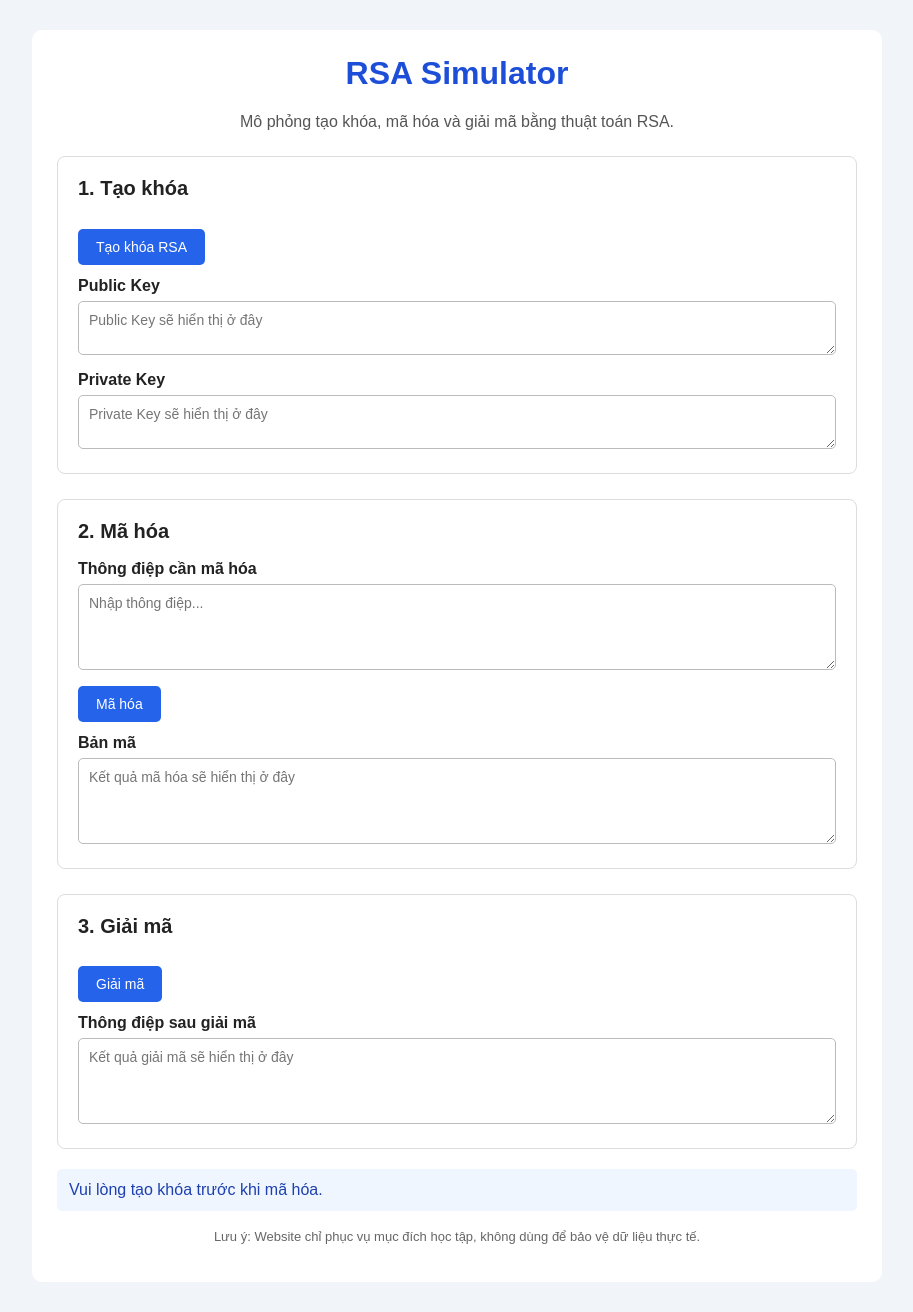
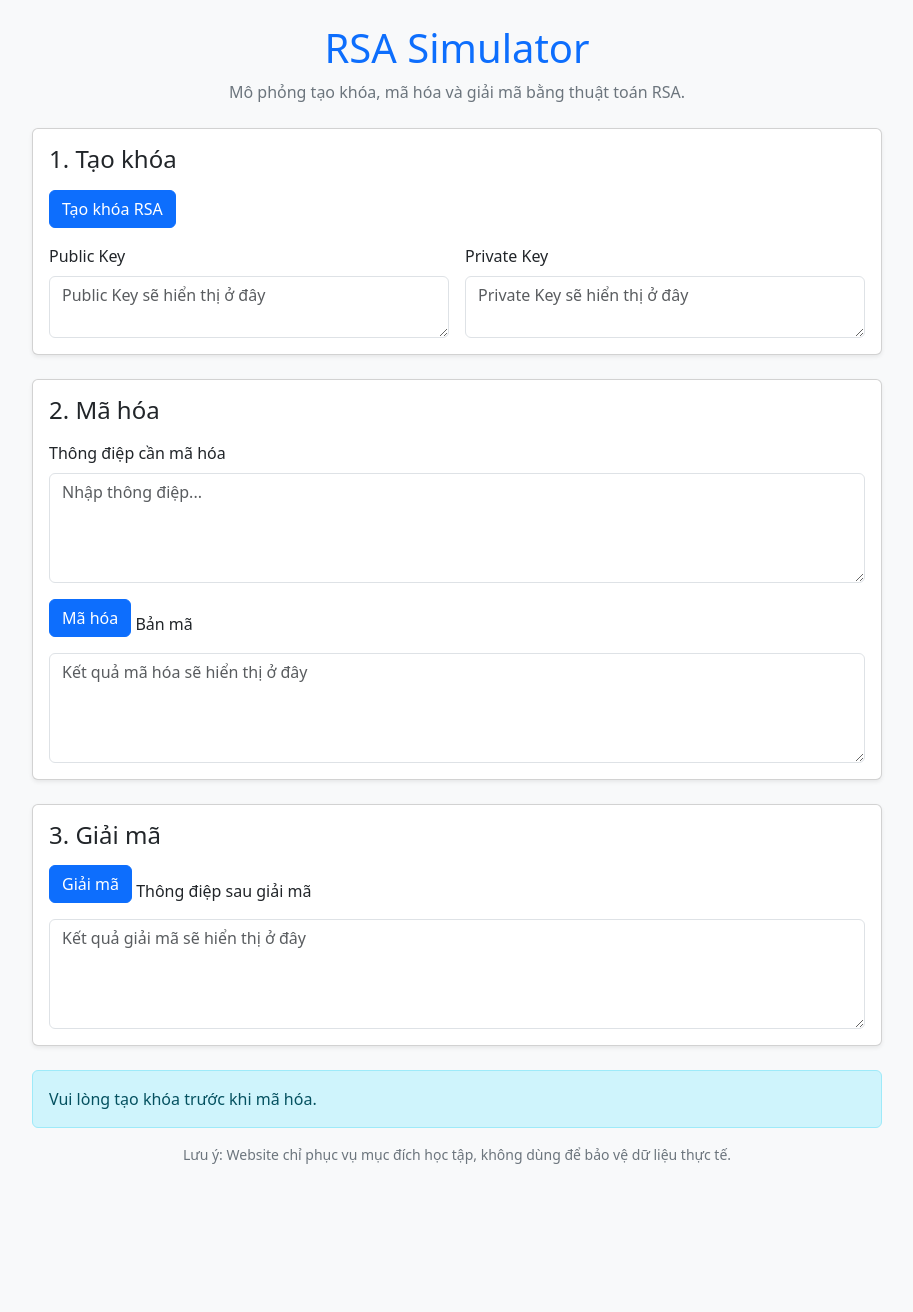
Before and after one commit to lxathien/RSA-Simulator, a Flask app: template templates/index.html in a window 1280 px wide. Shown: the whole page, without its empty margins (183-1096 px from the left). After the commit the page ends 1164 px from the top, so only its background shows below. Run offline with Flask 3, Linux system fonts and the light colour scheme; the template is opened without the code that fills it, so the values that code supplies are empty; some libraries are stand-ins or nearby versions.

Commit message:
Use Bootstrap 5 for RSA simulator interface

```diff
--- a/templates/index.html
+++ b/templates/index.html
@@ -4,51 +4,62 @@
     <meta charset="UTF-8">
     <meta name="viewport" content="width=device-width, initial-scale=1.0">
     <title>RSA Simulator</title>
-    <link rel="stylesheet" href="{{ url_for('static', filename='style.css') }}">
+    <link rel="stylesheet" href="{{ url_for('static', filename='css/bootstrap.min.css') }}">
 </head>
-<body>
-    <div class="container">
-        <h1>RSA Simulator</h1>
-        <p class="description">Mô phỏng tạo khóa, mã hóa và giải mã bằng thuật toán RSA.</p>
+<body class="bg-light">
+    <main class="container py-4">
+        <div class="mx-auto" style="max-width: 850px;">
+            <header class="text-center mb-4">
+                <h1 class="text-primary">RSA Simulator</h1>
+                <p class="text-secondary">Mô phỏng tạo khóa, mã hóa và giải mã bằng thuật toán RSA.</p>
+            </header>
 
-        <section class="section">
-            <h2>1. Tạo khóa</h2>
-            <button id="generateButton">Tạo khóa RSA</button>
+            <section class="card shadow-sm mb-4">
+                <div class="card-body">
+                    <h2 class="h4 mb-3">1. Tạo khóa</h2>
+                    <button id="generateButton" class="btn btn-primary mb-3">Tạo khóa RSA</button>
 
-            <div class="key-list">
-                <div>
-                    <label for="publicKey">Public Key</label>
-                    <textarea id="publicKey" rows="2" readonly placeholder="Public Key sẽ hiển thị ở đây"></textarea>
+                    <div class="row g-3">
+                        <div class="col-12 col-md-6">
+                            <label for="publicKey" class="form-label">Public Key</label>
+                            <textarea id="publicKey" class="form-control" rows="2" readonly placeholder="Public Key sẽ hiển thị ở đây"></textarea>
                         </div>
-                <div>
-                    <label for="privateKey">Private Key</label>
-                    <textarea id="privateKey" rows="2" readonly placeholder="Private Key sẽ hiển thị ở đây"></textarea>
+                        <div class="col-12 col-md-6">
+                            <label for="privateKey" class="form-label">Private Key</label>
+                            <textarea id="privateKey" class="form-control" rows="2" readonly placeholder="Private Key sẽ hiển thị ở đây"></textarea>
+                        </div>
                     </div>
                 </div>
             </section>
 
-        <section class="section">
-            <h2>2. Mã hóa</h2>
-            <label for="message">Thông điệp cần mã hóa</label>
-            <textarea id="message" rows="4" placeholder="Nhập thông điệp..."></textarea>
-            <button id="encryptButton">Mã hóa</button>
+            <section class="card shadow-sm mb-4">
+                <div class="card-body">
+                    <h2 class="h4 mb-3">2. Mã hóa</h2>
+                    <label for="message" class="form-label">Thông điệp cần mã hóa</label>
+                    <textarea id="message" class="form-control mb-3" rows="4" placeholder="Nhập thông điệp..."></textarea>
+                    <button id="encryptButton" class="btn btn-primary mb-3">Mã hóa</button>
 
-            <label for="encryptedMessage">Bản mã</label>
-            <textarea id="encryptedMessage" rows="4" readonly placeholder="Kết quả mã hóa sẽ hiển thị ở đây"></textarea>
+                    <label for="encryptedMessage" class="form-label">Bản mã</label>
+                    <textarea id="encryptedMessage" class="form-control" rows="4" readonly placeholder="Kết quả mã hóa sẽ hiển thị ở đây"></textarea>
+                </div>
             </section>
 
-        <section class="section">
-            <h2>3. Giải mã</h2>
-            <button id="decryptButton">Giải mã</button>
+            <section class="card shadow-sm mb-4">
+                <div class="card-body">
+                    <h2 class="h4 mb-3">3. Giải mã</h2>
+                    <button id="decryptButton" class="btn btn-primary mb-3">Giải mã</button>
 
-            <label for="decryptedMessage">Thông điệp sau giải mã</label>
-            <textarea id="decryptedMessage" rows="4" readonly placeholder="Kết quả giải mã sẽ hiển thị ở đây"></textarea>
+                    <label for="decryptedMessage" class="form-label">Thông điệp sau giải mã</label>
+                    <textarea id="decryptedMessage" class="form-control" rows="4" readonly placeholder="Kết quả giải mã sẽ hiển thị ở đây"></textarea>
+                </div>
             </section>
 
-        <p id="status" class="status">Vui lòng tạo khóa trước khi mã hóa.</p>
-        <p class="note">Lưu ý: Website chỉ phục vụ mục đích học tập, không dùng để bảo vệ dữ liệu thực tế.</p>
+            <p id="status" class="alert alert-info" role="status">Vui lòng tạo khóa trước khi mã hóa.</p>
+            <p class="small text-secondary text-center">Lưu ý: Website chỉ phục vụ mục đích học tập, không dùng để bảo vệ dữ liệu thực tế.</p>
         </div>
+    </main>
 
-    <script src="{{ url_for('static', filename='script.js') }}"></script>
+    <script src="{{ url_for('static', filename='js/bootstrap.bundle.min.js') }}"></script>
+    <script src="{{ url_for('static', filename='js/script.js') }}"></script>
 </body>
 </html>
```
Lines whose indentation alone changed are shown as unchanged.
